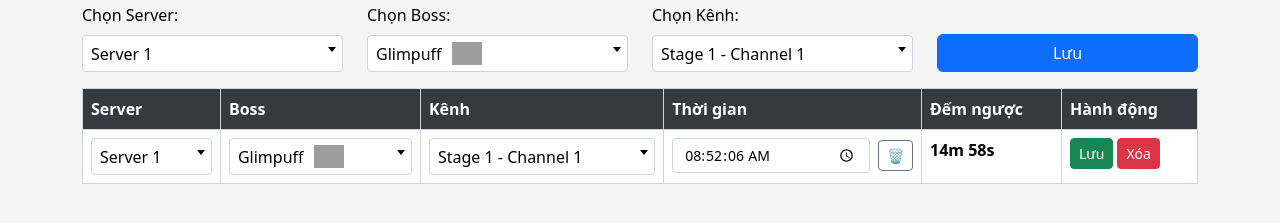
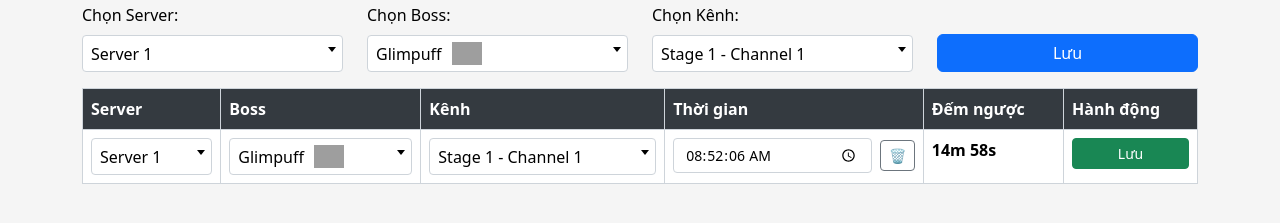
Before and after one commit to DatNguyenCtk38/Timer, a plain HTML site: page index.html in a window 1280 px wide. Both pictures are taken after a click on the button "Lưu". Shown: the part 89-312 px from the top of the page. Drawn offline with nearby package versions, Linux system fonts and the light colour scheme; grey boxes are pictures that could not be loaded.

Commit message:
Update index.html

```diff
--- a/index.html
+++ b/index.html
@@ -530,10 +530,7 @@ input:checked + .slider:before {
         const clearBtn = document.createElement('button');
         clearBtn.innerText = "🗑️";
         clearBtn.className = "btn btn-outline-secondary btn-sm";
-        clearBtn.onclick = () => {
-          timeInput.value = "";
-          timeInput.setAttribute('data-date', "");
-        };
+        clearBtn.onclick = () => row.remove();
         timeWrapper.appendChild(timeInput);
         timeWrapper.appendChild(clearBtn);
         tdTime.appendChild(timeWrapper);
@@ -542,7 +539,7 @@ input:checked + .slider:before {
         tdCountdown.innerText = t.countdown;
         const tdAction = document.createElement('td');
         const btnSave = document.createElement('button');
-        btnSave.className = "btn btn-success btn-sm me-1";
+        btnSave.className = "btn btn-success btn-sm me-1 w-100";
         btnSave.innerText = t.saveButton;
         btnSave.onclick = () => {
           const timeInput = row.cells[3].querySelector("input");
@@ -557,7 +554,7 @@ input:checked + .slider:before {
           sortTableByTime(); // Gọi hàm sắp xếp khi lưu
         };
         const btnDelete = document.createElement('button');
-        btnDelete.className = "btn btn-danger btn-sm";
+        btnDelete.className = "btn btn-danger btn-sm d-none";
         btnDelete.innerText = t.deleteButton;
         btnDelete.onclick = () => row.remove();
         tdAction.appendChild(btnSave);
```
